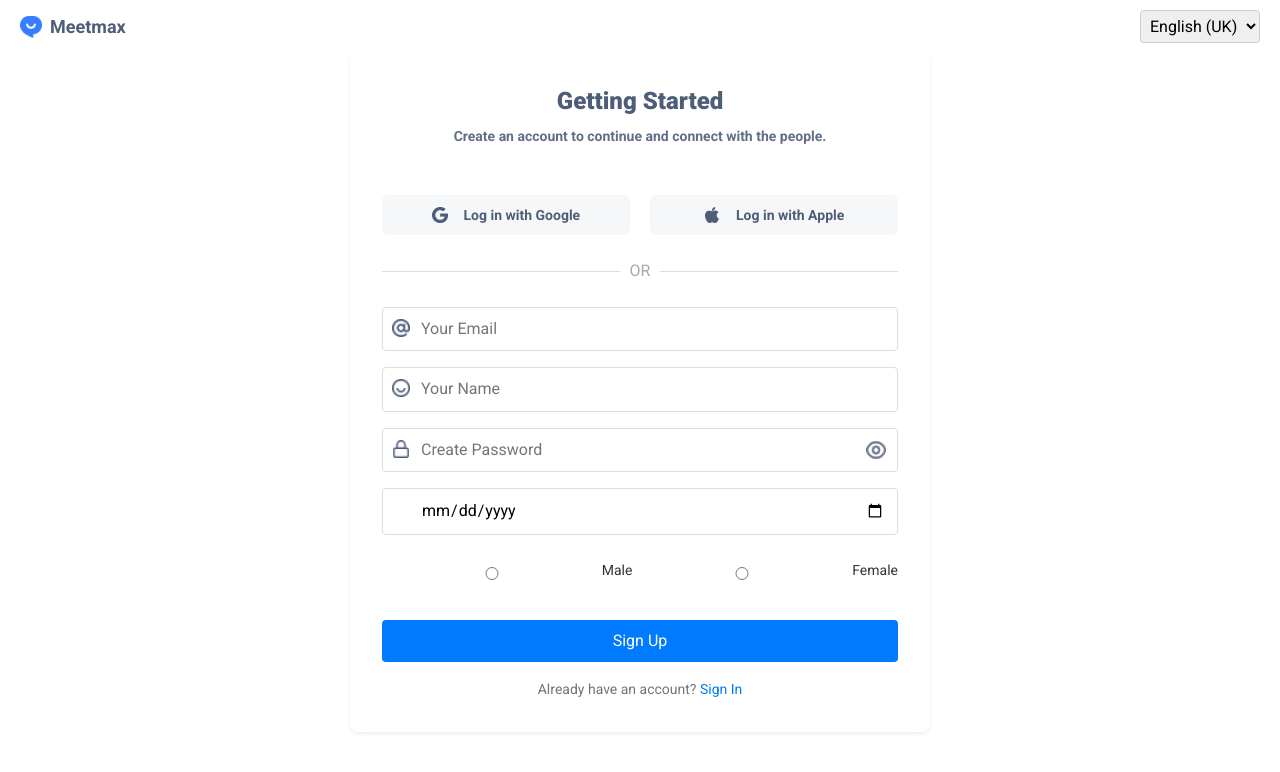
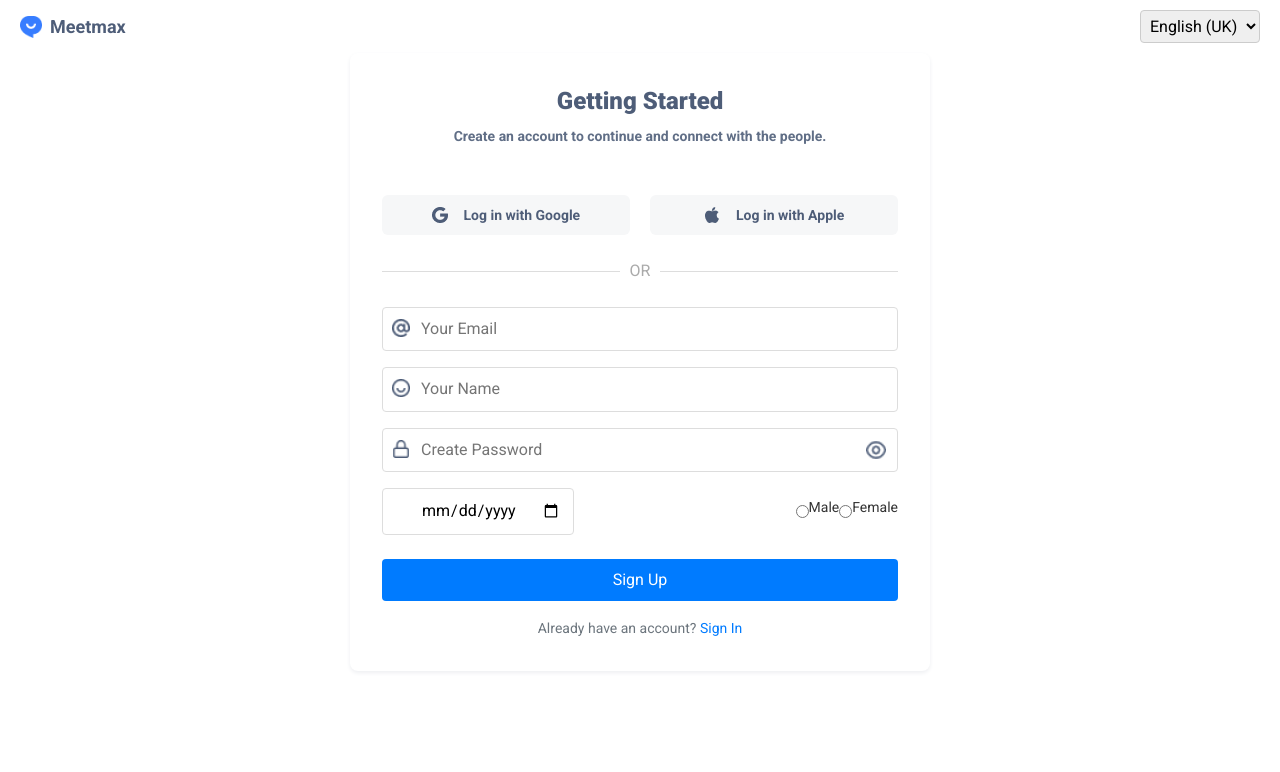
Before and after one commit to AnikaTahsin06/meetmax, a React (Vite) app: page /auth in a window 1280 px wide. Shown: the top 772 px of the page. Built offline with nearby package versions, Linux system fonts and the light colour scheme.

Commit message:
fixed styles issues

```diff
--- a/src/components/AuthForms/AuthForms.css
+++ b/src/components/AuthForms/AuthForms.css
@@ -192,3 +192,8 @@
 .error {
   color: var(--clr-primary-red);
 }
+
+.birth-gender {
+  display: flex;
+  justify-content: space-between;
+}
--- a/src/components/AuthForms/Signup.jsx
+++ b/src/components/AuthForms/Signup.jsx
@@ -115,6 +115,7 @@ const Signup = () => {
           </div>
           {errors.password && <p className='error'>{errors.password}</p>}
 
+          <div className='birth-gender'>
             <div className="input-wrapper">
               <input
                 type='date'
@@ -146,6 +147,7 @@ const Signup = () => {
               <label htmlFor="female">Female</label>
             </div>
             {errors.gender && <p className='error'>{errors.gender}</p>}
+          </div>
 
           <button type="submit">Sign Up</button>
         </form>
```
Lines whose indentation alone changed are shown as unchanged.
